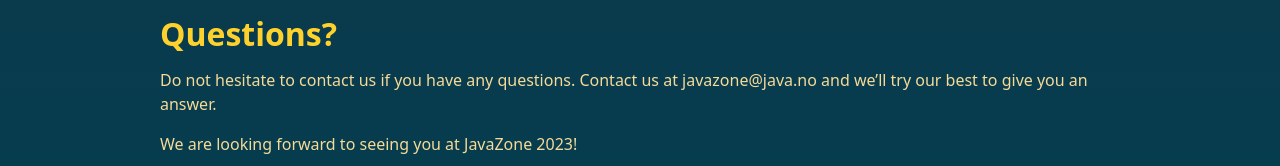
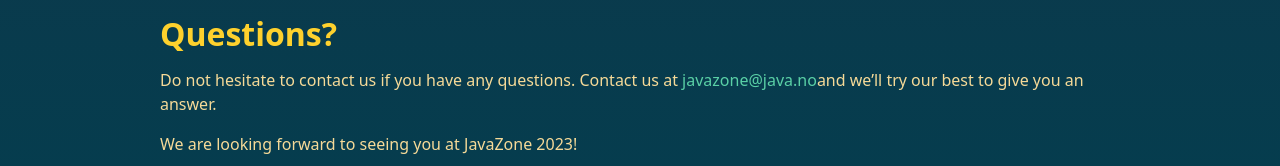
Before and after one commit to javaBin/2023.javazone.no, a Next.js app: page /info in a window 1280 px wide. Shown: the part 4328-4494 px from the top of the page. Built offline with nearby package versions, Linux system fonts and the light colour scheme.

Commit message:
Add email link

```diff
--- a/app/info/page.tsx
+++ b/app/info/page.tsx
@@ -213,7 +213,7 @@ export default function Info() {
       <Section>
         <Title>Questions?</Title>
         <p className="mb-4">
-          Do not hesitate to contact us if you have any questions. Contact us at javazone@java.no
+          Do not hesitate to contact us if you have any questions. Contact us at <Link href="mailto:javazone@java.no">javazone@java.no</Link>
           and we’ll try our best to give you an answer.
         </p>
         <p className="mb-4">We are looking forward to seeing you at JavaZone 2023!</p>
```
